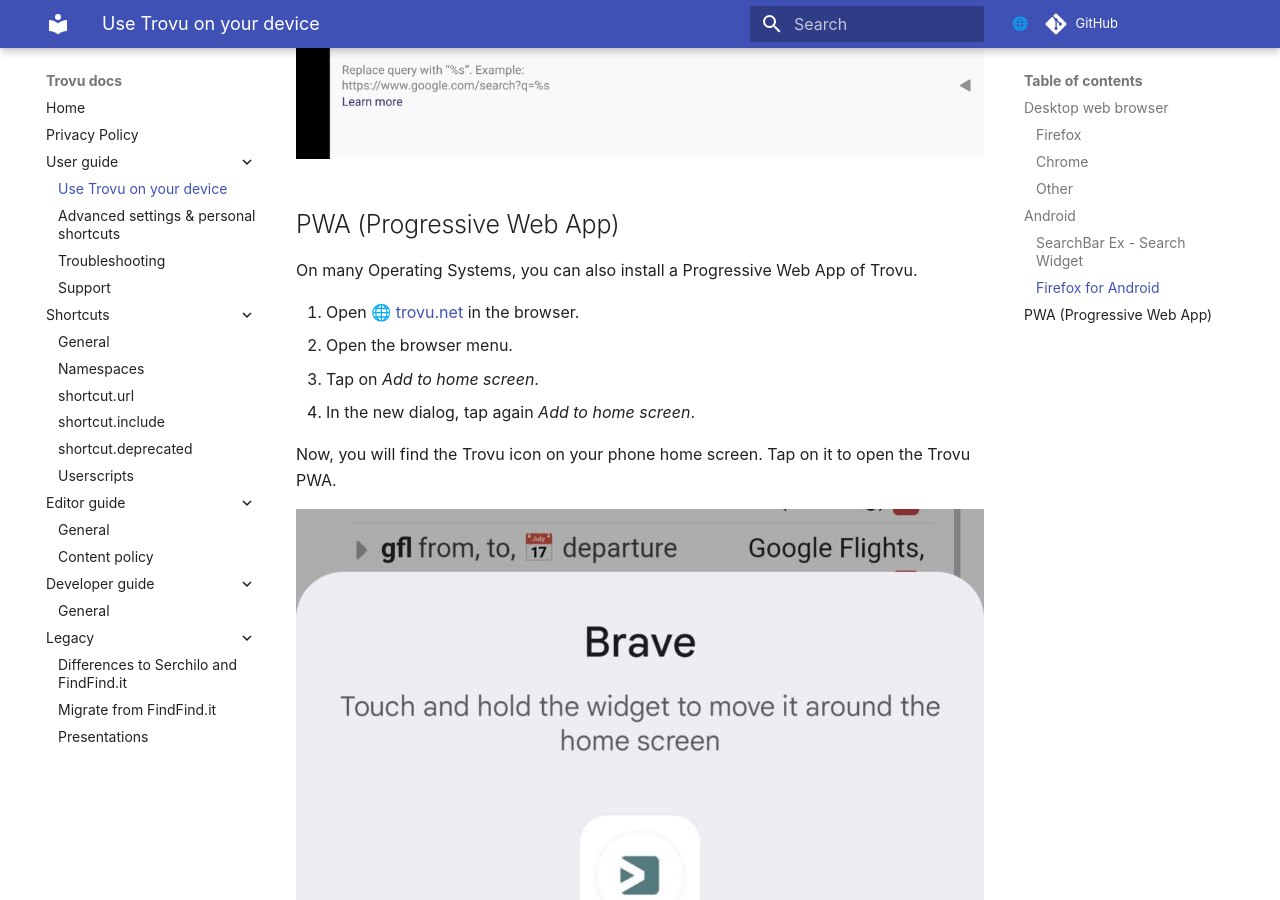
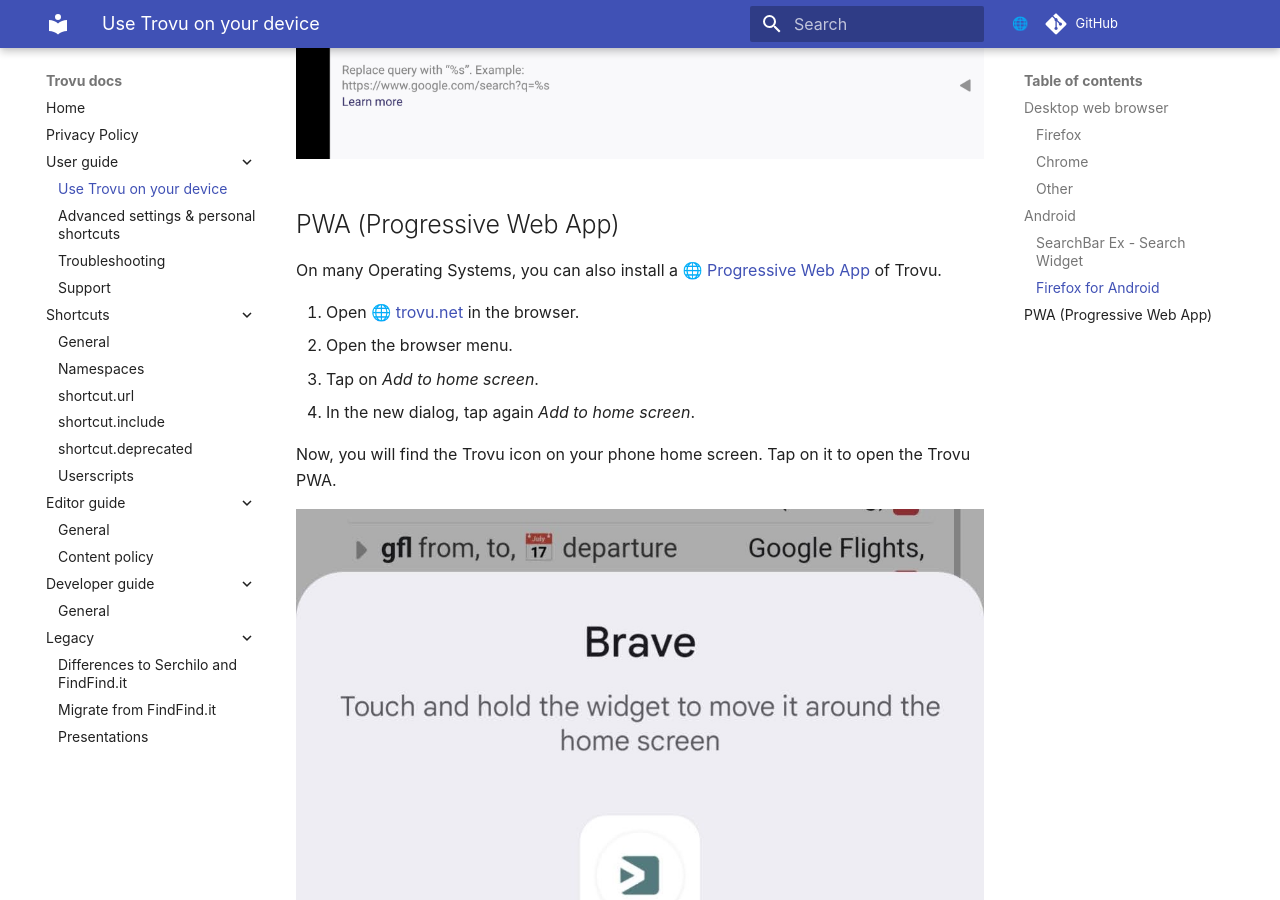
Before and after one commit to trovu/trovu, an MkDocs documentation site: the page built from docs/users/integration.md, in a window 1280 px wide and 900 px high, scrolled down 2678 px. Built offline with MkDocs 1.6.1 and Material for MkDocs 9.7.7, drawn with Linux system fonts in a browser that asks for light colours; comment, search, counter and statistics services are not loaded; some of the changed lines change nothing that is shown.

Commit message:
Link PWA.

```diff
--- a/docs/users/integration.md
+++ b/docs/users/integration.md
@@ -77,7 +77,7 @@
 
 ## PWA (Progressive Web App)
 
-On many Operating Systems, you can also install a Progressive Web App of Trovu.
+On many Operating Systems, you can also install a [Progressive Web App](https://en.wikipedia.org/wiki/Progressive_web_app) of Trovu.
 
 1. Open [trovu.net](https://trovu.net/) in the browser.
 1. Open the browser menu.
```
